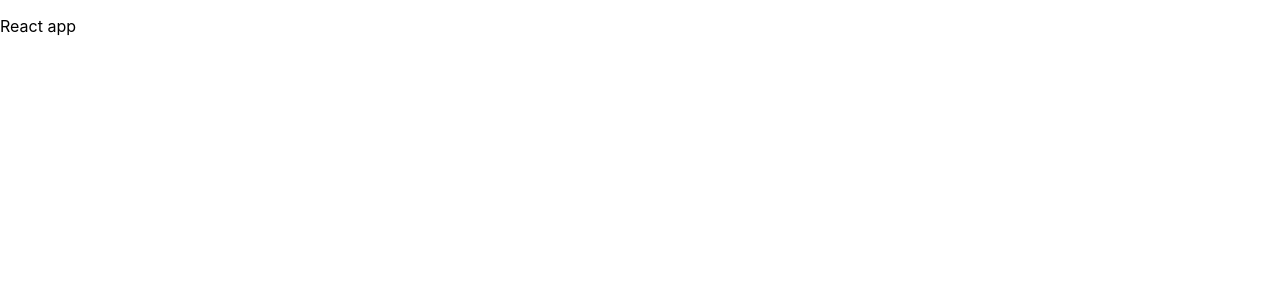
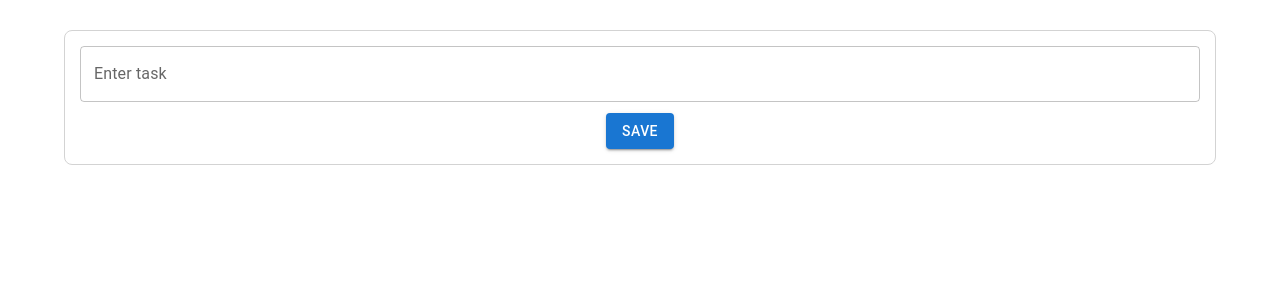
Before and after one commit to Safwood/todo-list, a React (Create React App) app: page / in a window 1280 px wide. Shown: the top 300 px of the page. Built offline with nearby package versions, Linux system fonts and the light colour scheme.

Commit message:
add InputComponent

```diff
--- a/src/App.tsx
+++ b/src/App.tsx
@@ -1,11 +1,32 @@
+import React, { FC } from 'react';
+import { Input } from './components/Input';
+import CssBaseline from '@mui/material/CssBaseline';
+import Box from '@mui/material/Box';
+import Container from '@mui/material/Container';
+import { makeStyles, createStyles } from '@mui/styles';
 
-function App() {
+
+const useStyles = makeStyles(() =>
+    createStyles({
+        box: {
+            padding: '30px 0',
+            height: '100vh'
+        },
+    }),
+);
+
+const App: FC = () => {
+  const classes = useStyles();
+
   return (
     <div className="App">
-      <header className="App-header">
-        <p>React app</p>
+      <CssBaseline />
+      <Container maxWidth="lg">
+        <Box className={classes.box} >
+          <Input />
+        </ Box>
+      </Container>
 
-      </header>
     </div>
   );
 }
--- /dev/null
+++ b/src/components/Input/Input.tsx
@@ -0,0 +1,39 @@
+import React from 'react';
+import { makeStyles, createStyles } from '@mui/styles';
+import TextField from '@mui/material/TextField';
+import { Box, Button } from '@mui/material';
+
+
+const useStyles = makeStyles(() =>
+    createStyles({
+        inputContainer: {
+          border: '1px solid lightgrey',
+          borderRadius: '8px',
+          padding: '15px',
+          display: 'flex',
+          flexDirection: 'column',
+          alignItems: 'center',
+          minHeight: '135px',
+          justifyContent: 'space-between'
+        },
+    }),
+);
+
+
+const Input: React.FC = () => {
+  const classes = useStyles();
+
+  return (
+    <Box
+      component="form"
+      noValidate
+      autoComplete="off"
+      className={classes.inputContainer}
+    >
+      <TextField id="outlined-basic" label="Enter task" variant="outlined" fullWidth/>
+      <Button variant="contained">Save</Button>
+    </Box>
+  );
+}
+
+export { Input };
--- /dev/null
+++ b/src/components/Input/index.ts
@@ -0,0 +1 @@
+export * from './Input'
```
Also changed, not shown: src/components/List/List.tsx (added).
